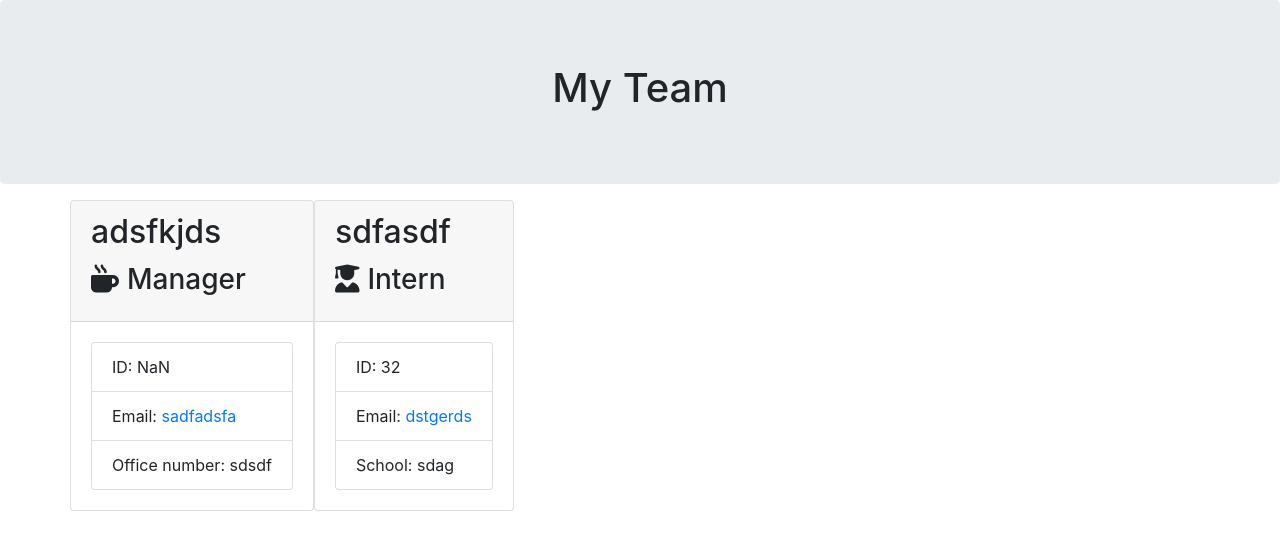
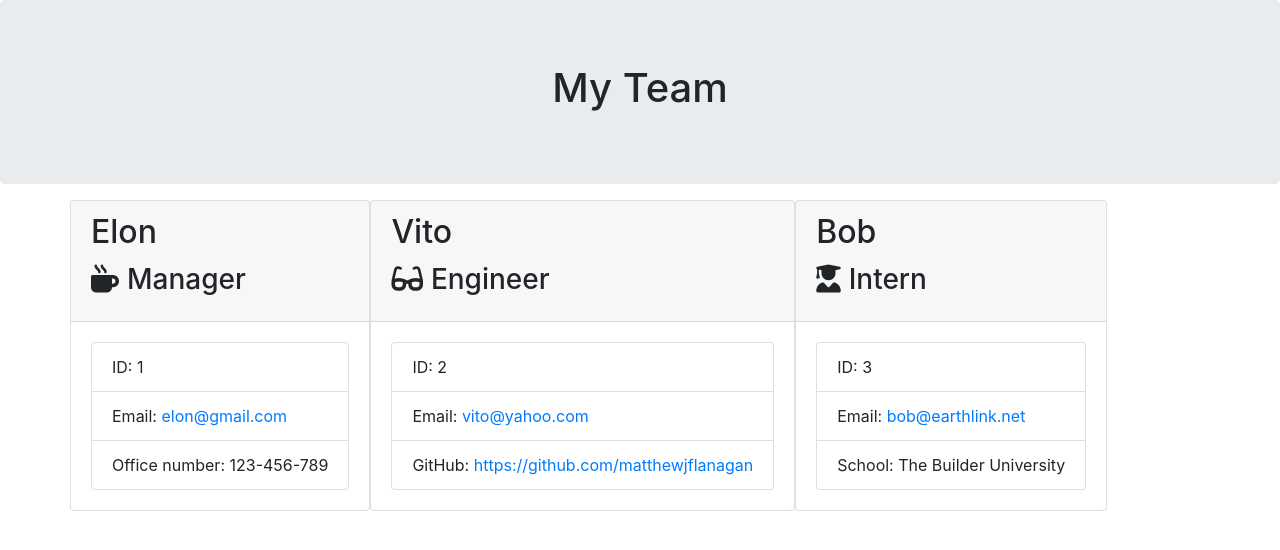
Before and after one commit to matthewjflanagan/Web-Dev-Team-Roster-Generator, a website: page team.html in a window 1280 px wide. Drawn offline with nearby package versions, Linux system fonts and the light colour scheme; files that its build step writes are made by us from their sources.

Commit message:
readme update

```diff
--- a/team.html
+++ b/team.html
@@ -25,26 +25,38 @@
                 </div>
                 <div class="card employee-card">
                     <div class="card-header">
-                        <h2 class="card-title">adsfkjds</h2>
+                        <h2 class="card-title">Elon</h2>
                         <h3 class="card-title"><i class="fas fa-mug-hot mr-2"></i>Manager</h3>
                     </div>
                     <div class="card-body">
                         <ul class="list-group">
-                            <li class="list-group-item">ID: NaN</li>
-                            <li class="list-group-item">Email: <a href="mailto:sadfadsfa">sadfadsfa</a></li>
-                            <li class="list-group-item">Office number: sdsdf</li>
+                            <li class="list-group-item">ID: 1</li>
+                            <li class="list-group-item">Email: <a href="mailto:elon@gmail.com">elon@gmail.com</a></li>
+                            <li class="list-group-item">Office number: 123-456-789</li>
                         </ul>
                     </div>
                 </div><div class="card employee-card">
                         <div class="card-header">
-                            <h2 class="card-title">sdfasdf</h2>
+                        <h2 class="card-title">Vito</h2>
+                        <h3 class="card-title"><i class="fas fa-glasses mr-2"></i>Engineer</h3>
+                    </div>
+                    <div class="card-body">
+                        <ul class="list-group">
+                            <li class="list-group-item">ID: 2</li>
+                            <li class="list-group-item">Email: <a href="mailto:vito@yahoo.com">vito@yahoo.com</a></li>
+                            <li class="list-group-item">GitHub: <a href="https://github.com/ https://github.com/matthewjflanagan" target="_blank" rel="">https://github.com/matthewjflanagan</a></li>
+                        </ul>
+                    </div>
+                </div><div class="card employee-card">
+                        <div class="card-header">
+                            <h2 class="card-title">Bob</h2>
                             <h3 class="card-title"><i class="fas fa-user-graduate mr-2"></i>Intern</h3>
                         </div>
                         <div class="card-body">
                             <ul class="list-group">
-                                <li class="list-group-item">ID: 32</li>
-                                <li class="list-group-item">Email: <a href="mailto:dstgerds">dstgerds</a></li>
-                                <li class="list-group-item">School: sdag</li>
+                                <li class="list-group-item">ID: 3</li>
+                                <li class="list-group-item">Email: <a href="mailto:bob@earthlink.net">bob@earthlink.net</a></li>
+                                <li class="list-group-item">School: The Builder University</li>
                             </ul>
                         </div>
                     </div>
```
Also changed, not shown: index.js (+0 -7 lines), README.md, assets/usage.png (added).
